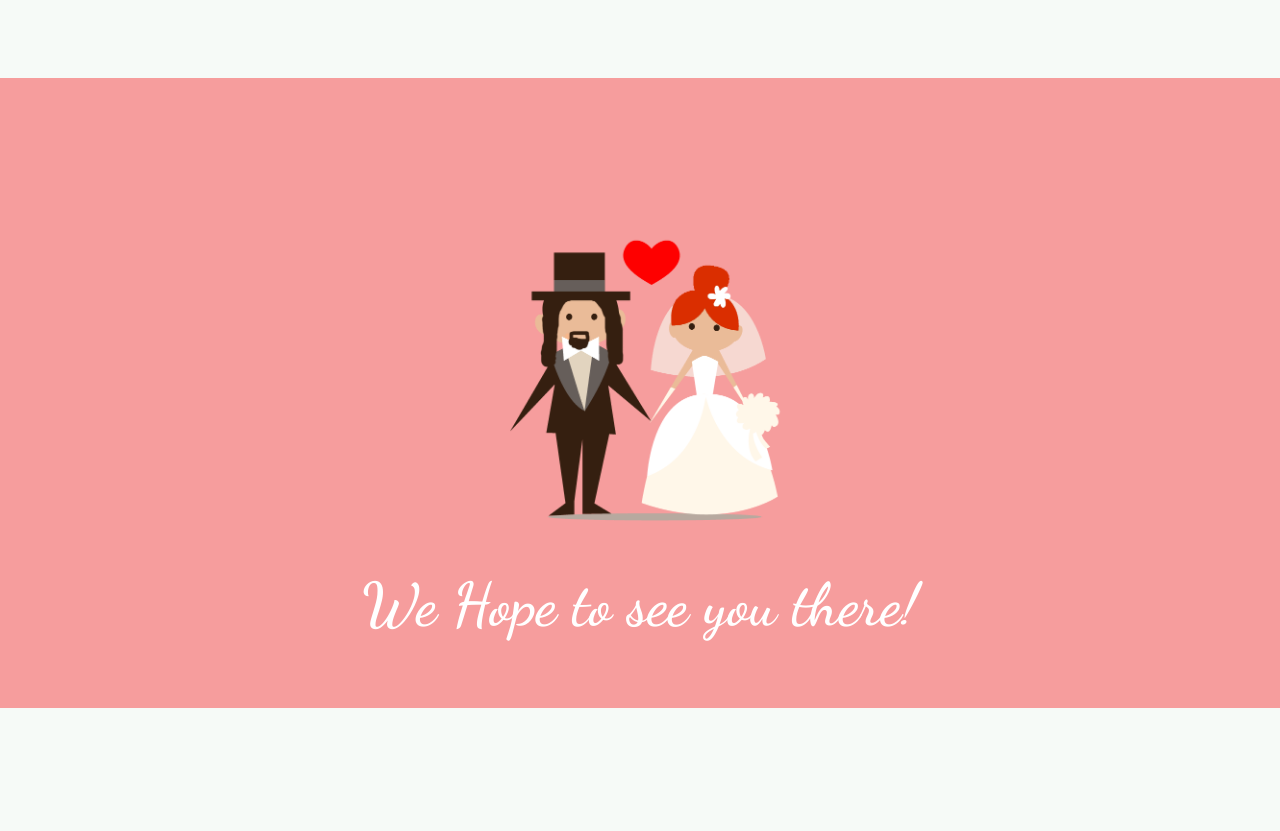
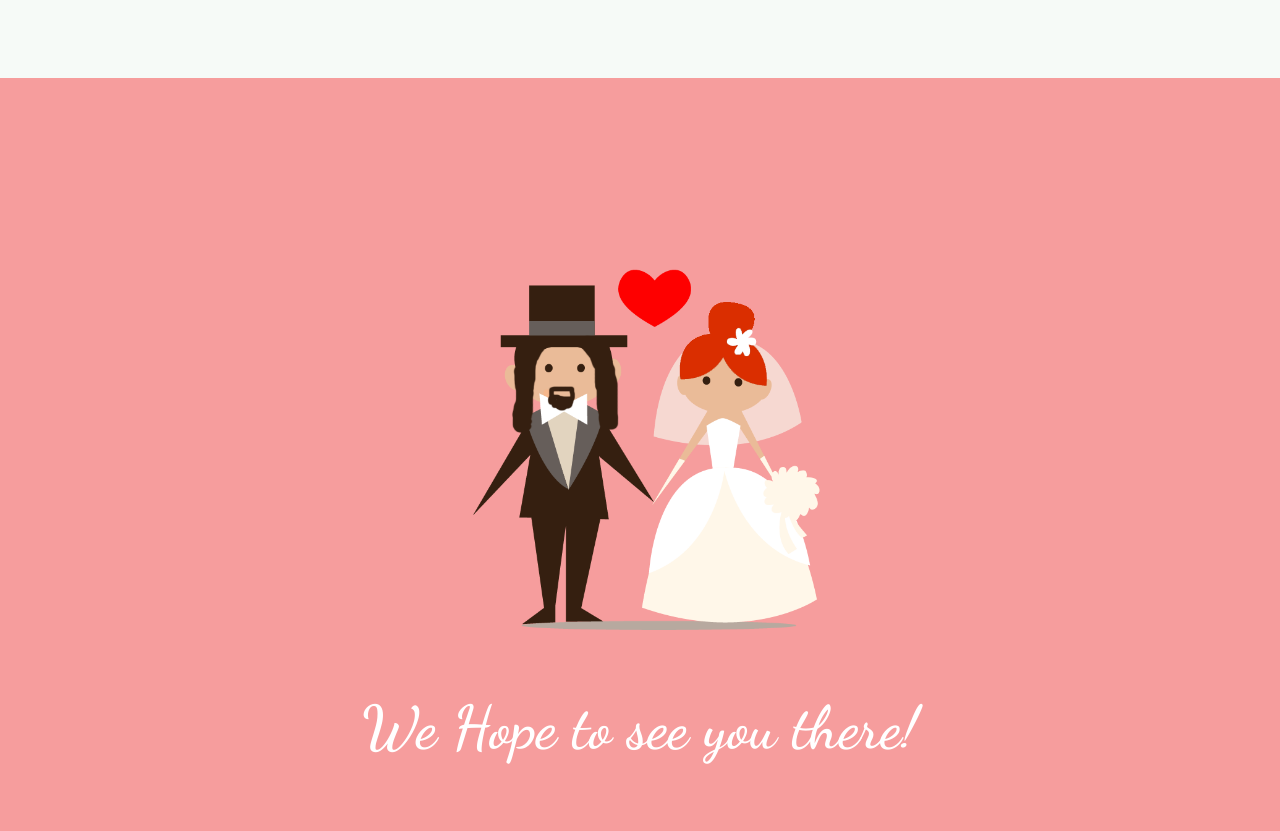
Before and after one commit to jackt24/wedding.github.io, a Flask app: page / in a window 1280 px wide. Shown: the part 2152-2983 px from the top of the page. Before the commit the page ends 2860 px from the top, so only its background shows below. Run offline with Flask 2, Linux system fonts and the light colour scheme; some libraries are stand-ins or nearby versions; some web fonts are replaced.

Commit message:
update pic size

```diff
--- a/anoxide_app/templates/index.html
+++ b/anoxide_app/templates/index.html
@@ -175,7 +175,7 @@
 				<div class="container">
 					<div class="row">
 						<div class="col-md-12 text-center">
-							<img src="{{ url_for('static',filename='img/weddingfav.png') }}" class="" style="padding-bottom: 5px; height: 35%; width: 35%;">
+							<img src="{{ url_for('static',filename='img/weddingfav.png') }}" class="" style="padding-bottom: 5px; height: 45%; width: 45%;">
 							<h2>We Hope to see you there!</h2>
 						</div>
 						<!-- <div class="col-md-6 col-md-offset-3 text-center">
```
